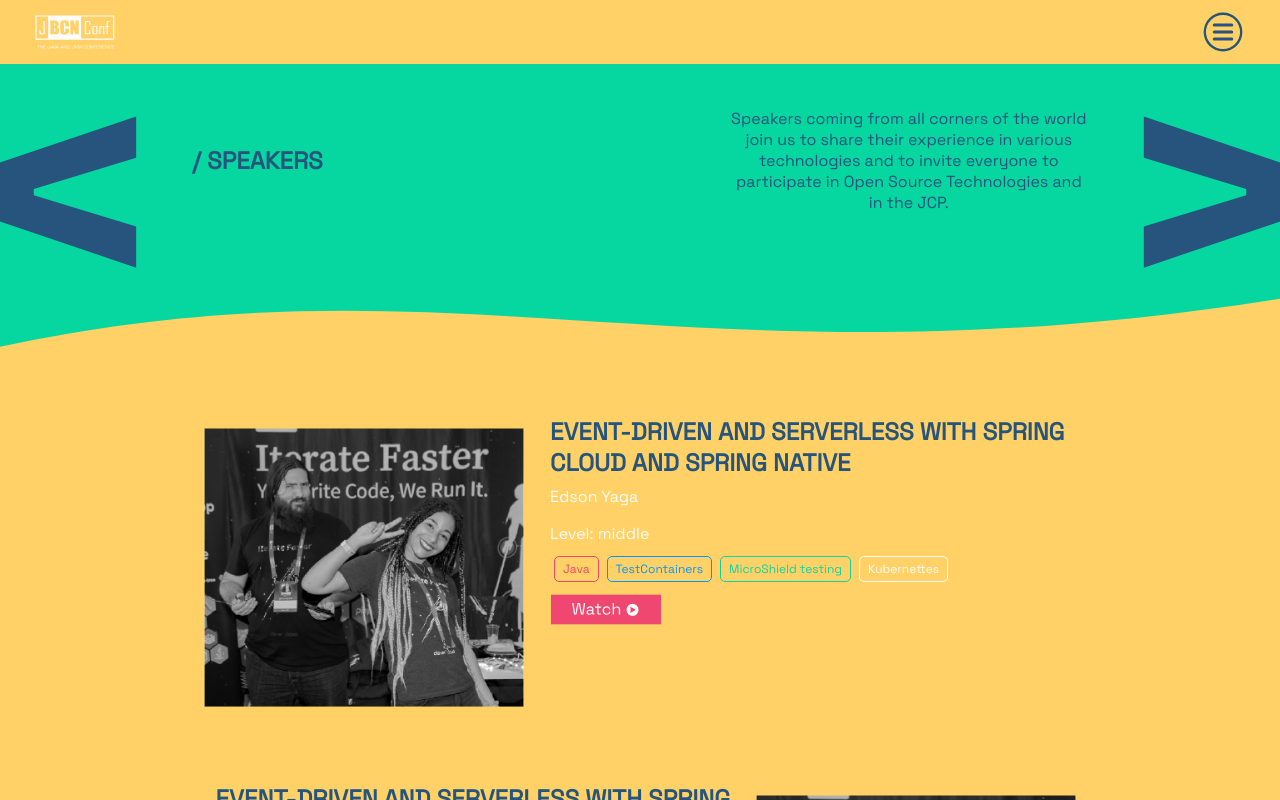
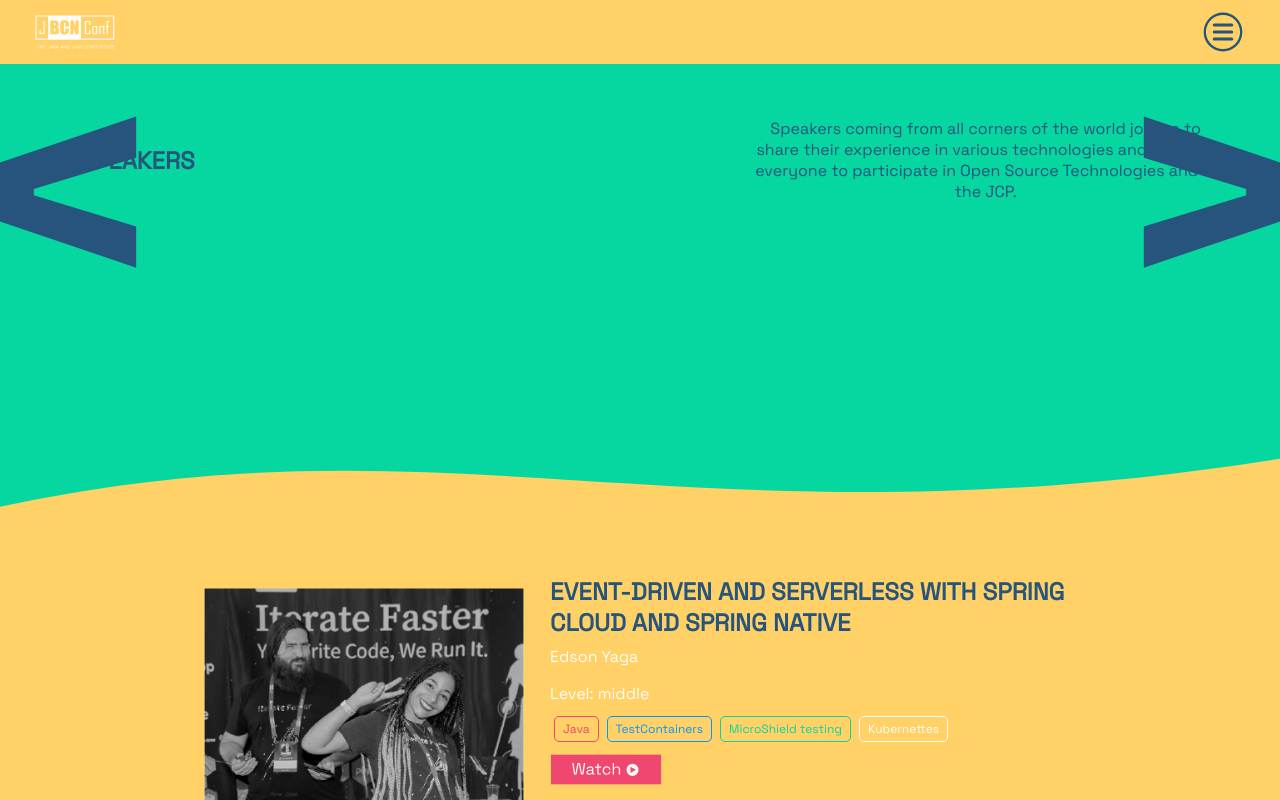
Before and after one commit to dev-bcn/dev-bcn.github.io, a React (Create React App) app: page /talks in a window 1280 px wide. Shown: the top 800 px of the page. Built offline with nearby package versions, Linux system fonts and the light colour scheme.

Commit message:
Remove talks froms pageWrapper

```diff
--- a/src/App.tsx
+++ b/src/App.tsx
@@ -23,8 +23,8 @@ function App() {
       <BrowserRouter>
         <Navigation />
         <Switch>
+            <Route path="/talks" component={Talks} />
           <PageWrapper>
-            <Route path="/talks" component={Talks} />
             <Route path="/jobOffers" component={JobOffers} />
             <Route path="/schedule" component={Schedule} />
             <Route path="/speakers" component={Speakers} />
--- a/src/views/Speakers/Speakers.tsx
+++ b/src/views/Speakers/Speakers.tsx
@@ -14,7 +14,6 @@ import {
 import { FC } from 'react';
 import LessThanBlueIcon from '../../assets/images/LessThanBlueIcon.svg';
 import MoreThanBlueIcon from '../../assets/images/MoreThanBlueIcon.svg';
-import PageWrapper from '../../components/PageWrapper/PageWrapper';
 import SectionWrapper from '../../components/SectionWrapper/SectionWrapper';
 import { SpeakerCard } from './components/SpeakersCard';
 import TitleSection from '../../components/SectionTitle/TitleSection';
--- a/src/views/Talks/Talks.tsx
+++ b/src/views/Talks/Talks.tsx
@@ -11,9 +11,9 @@ import MoreThanBlueIcon from "../../assets/images/MoreThanBlueIcon.svg";
 import {
   StyledLessIcon,
   StyledMoreIcon,
-  StyledSpeakersSection,
 } from "../Speakers/Speakers";
 import {
+  BIG_BREAKPOINT,
   MOBILE_BREAKPOINT,
   TABLET_BREAKPOINT,
 } from "../../constants/BreakPoints";
@@ -22,6 +22,19 @@ import styled from "styled-components";
 import { talksData } from "./TalksData";
 import { TalkCard } from "./components/TalkCard";
 import { StyledWrapperSection } from "../JobOffers/JobOffers";
+
+const StyledSpeakersSection = styled.section`
+  display: flex;
+  flex-direction: column;
+  justify-content: center;
+  align-items: center;
+  padding: 0 2rem;
+  padding-bottom: 20rem;
+
+  @media only screen and (min-width: ${BIG_BREAKPOINT}px) {
+    padding-bottom: 10rem;
+  }
+`;
 
 const StyledWaveContainer = styled.div`
   background: ${COLOR_GREEN};
```
